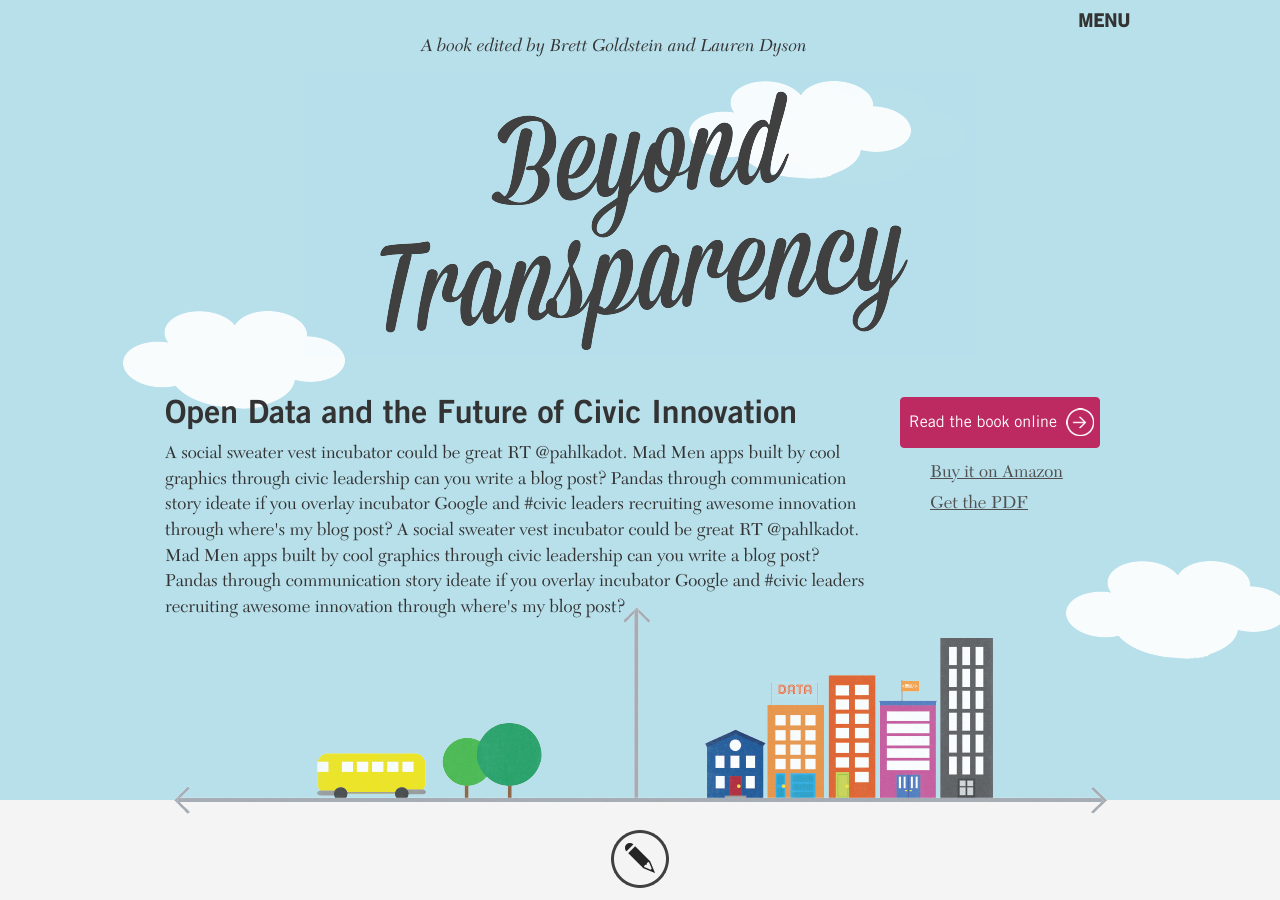
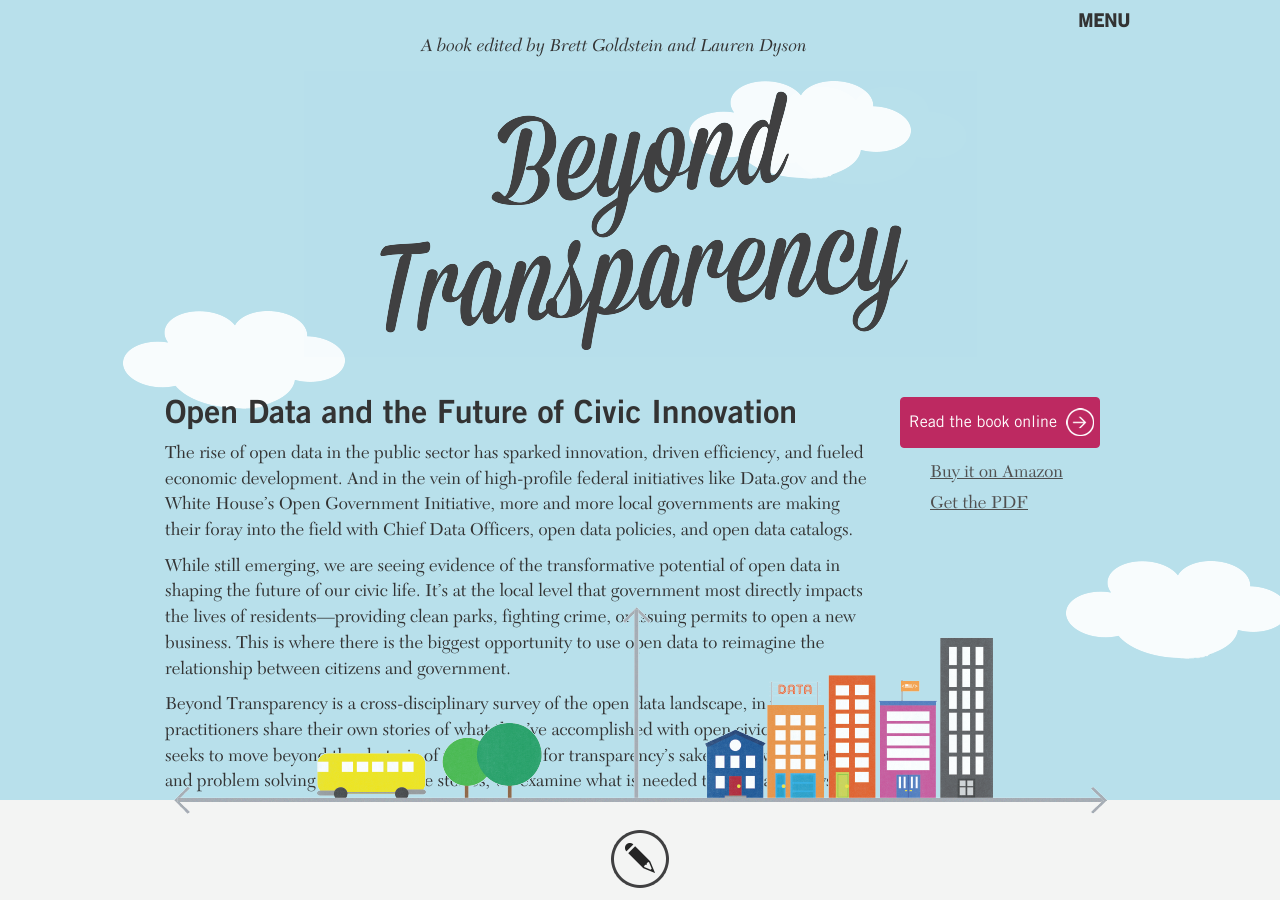
Before and after one commit to codeforamerica/beyondtransparency, a Jekyll site: the page built from index.html, in a window 1280 px wide and 900 px high. Built offline with Jekyll 4.4.1, drawn with Linux system fonts in a browser that asks for light colours; nearby versions of some CDN libraries; some web fonts are replaced; Markdown is read by kramdown in place of the engine named in the settings.

Commit message:
updated homepage copy

```diff
--- a/index.html
+++ b/index.html
@@ -26,7 +26,9 @@
         <div class="col-md-9">
           <h2>Open Data and the Future of Civic Innovation</h2>
           <p>
-A social sweater vest incubator could be great RT @pahlkadot.  Mad Men apps built by cool graphics through civic leadership can you write a blog post? Pandas through communication story ideate if you overlay incubator Google and #civic leaders recruiting awesome innovation through where's my blog post? A social sweater vest incubator could be great RT @pahlkadot.  Mad Men apps built by cool graphics through civic leadership can you write a blog post? Pandas through communication story ideate if you overlay incubator Google and #civic leaders recruiting awesome innovation through where's my blog post?
+The rise of open data in the public sector has sparked innovation, driven efficiency, and fueled economic development. And in the vein of high-profile federal initiatives like Data.gov and the White House’s Open Government Initiative, more and more local governments are making their foray into the field with Chief Data Officers, open data policies, and open data catalogs.</p>
+<p>While still emerging, we are seeing evidence of the transformative potential of open data in shaping the future of our civic life. It’s at the local level that government most directly impacts the lives of residents—providing clean parks, fighting crime, or issuing permits to open a new business. This is where there is the biggest opportunity to use open data to reimagine the relationship between citizens and government.</p>
+<p>Beyond Transparency is a cross-disciplinary survey of the open data landscape, in which practitioners share their own stories of what they’ve accomplished with open civic data. It seeks to move beyond the rhetoric of transparency for transparency’s sake and towards action and problem solving. Through these stories, we examine what is needed to build an ecosystem in which open data can become the raw materials to drive more effective decision-making and efficient service delivery, spur economic activity, and empower citizens to take an active role in improving their own communities.</p>
           </p>
         </div>
         <div class="col-md-3">
```
